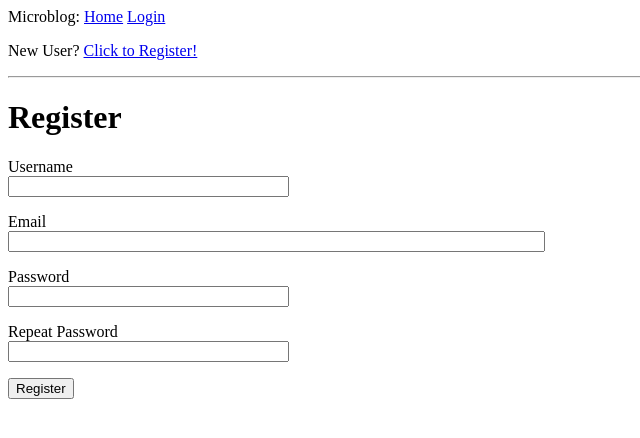
After one commit to andreytsimbalov/WebFlaskApp, a Flask app: page /register in a window 1280 px wide. The commit adds this page. Shown: the top 438 px of the page, without its empty margins (0-640 px from the left). Run offline with Flask 2, Linux system fonts and the light colour scheme.

Commit message:
add register

```diff
--- a/app/forms.py
+++ b/app/forms.py
@@ -1,6 +1,7 @@
 from flask_wtf import FlaskForm
 from wtforms import StringField, PasswordField, BooleanField, SubmitField
-from wtforms.validators import DataRequired
+from wtforms.validators import ValidationError, DataRequired, Email, EqualTo
+from app.models import User
 
 
 class LoginForm(FlaskForm):
@@ -8,3 +9,22 @@ class LoginForm(FlaskForm):
     password = PasswordField('Password', validators=[DataRequired()])
     remember_me = BooleanField('Remember Me')
     submit = SubmitField('Sign In')
+
+
+class RegistrationForm(FlaskForm):
+    username = StringField('Username', validators=[DataRequired()])
+    email = StringField('Email', validators=[DataRequired(), Email()])
+    password = PasswordField('Password', validators=[DataRequired()])
+    password2 = PasswordField(
+        'Repeat Password', validators=[DataRequired(), EqualTo('password')])
+    submit = SubmitField('Register')
+
+    def validate_username(self, username):
+        user = User.query.filter_by(username=username.data).first()
+        if user is not None:
+            raise ValidationError('Please use a different username.')
+
+    def validate_email(self, email):
+        user = User.query.filter_by(email=email.data).first()
+        if user is not None:
+            raise ValidationError('Please use a different email address.')
--- a/app/templates/base.html
+++ b/app/templates/base.html
@@ -5,8 +5,13 @@
     <body>
         <div>
             Microblog:
-            <a href="/index">Home</a>
-            <a href="/login">Login</a>
+            <a href="{{ url_for('index') }}">Home</a>
+            {% if current_user.is_anonymous %}
+            <a href="{{ url_for('login') }}">Login</a>
+            {% else %}
+            <a href="{{ url_for('logout') }}">Logout</a>
+            {% endif %}
+            <p>New User? <a href="{{ url_for('register') }}">Click to Register!</a></p>
         </div>
         <hr>
         {% with messages = get_flashed_messages() %}
--- /dev/null
+++ b/app/templates/register.html
@@ -0,0 +1,37 @@
+{% extends "base.html" %}
+
+{% block content %}
+    <h1>Register</h1>
+    <form action="" method="post">
+        {{ form.hidden_tag() }}
+        <p>
+            {{ form.username.label }}<br>
+            {{ form.username(size=32) }}<br>
+            {% for error in form.username.errors %}
+            <span style="color: red;">[{{ error }}]</span>
+            {% endfor %}
+        </p>
+        <p>
+            {{ form.email.label }}<br>
+            {{ form.email(size=64) }}<br>
+            {% for error in form.email.errors %}
+            <span style="color: red;">[{{ error }}]</span>
+            {% endfor %}
+        </p>
+        <p>
+            {{ form.password.label }}<br>
+            {{ form.password(size=32) }}<br>
+            {% for error in form.password.errors %}
+            <span style="color: red;">[{{ error }}]</span>
+            {% endfor %}
+        </p>
+        <p>
+            {{ form.password2.label }}<br>
+            {{ form.password2(size=32) }}<br>
+            {% for error in form.password2.errors %}
+            <span style="color: red;">[{{ error }}]</span>
+            {% endfor %}
+        </p>
+        <p>{{ form.submit() }}</p>
+    </form>
+{% endblock %}
--- a/app/views.py
+++ b/app/views.py
@@ -1,11 +1,19 @@
 # -*- coding: utf-8 -*-
 from flask import render_template, flash, redirect, url_for
+from flask import request
+from flask_login import current_user, login_user, logout_user, login_required
+from werkzeug.urls import url_parse
 from app import app
+from app import db
 from app.settings import *
 from app.forms import LoginForm
+from app.models import User
+from app.forms import RegistrationForm
+
 
 @app.route('/')
 @app.route('/index')
+@login_required
 def index():
     sitemap = [
         {
@@ -28,14 +36,43 @@ def index():
     return render_template('index.html', url=URL, sitemap=sitemap)
 
 
-@app.route('/login')
+@app.route('/login', methods=['GET', 'POST'])
 def login():
+    if current_user.is_authenticated:
+        return redirect(url_for('index'))
     form = LoginForm()
     if form.validate_on_submit():
-        flash('Login requested for user {}, remember_me={}'.format(
-            form.username.data, form.remember_me.data))
+        user = User.query.filter_by(username=form.username.data).first()
+        if user is None or not user.check_password(form.password.data):
+            flash('Invalid username or password')
+            return redirect(url_for('login'))
+        login_user(user, remember=form.remember_me.data)
+        next_page = request.args.get('next')
+        if not next_page or url_parse(next_page).netloc != '':
+            next_page = url_for('index')
+        return redirect(next_page)
+    return render_template('login.html', title='Sign In', form=form)
+
+
+@app.route('/logout')
+def logout():
+    logout_user()
+    return redirect(url_for('index'))
+
+
+@app.route('/register', methods=['GET', 'POST'])
+def register():
+    if current_user.is_authenticated:
         return redirect(url_for('index'))
-    return render_template('login.html', title='Sign In', form=form)
+    form = RegistrationForm()
+    if form.validate_on_submit():
+        user = User(username=form.username.data, email=form.email.data)
+        user.set_password(form.password.data)
+        db.session.add(user)
+        db.session.commit()
+        flash('Congratulations, you are now a registered user!')
+        return redirect(url_for('login'))
+    return render_template('register.html', title='Register', form=form)
 
 
 @app.route('/name')
```
Also changed, not shown: app/__init__.py (+8 -1 lines), app/models.py (added, +36 -0 lines), app/templates/index.html (+9 -12 lines), README.md.
